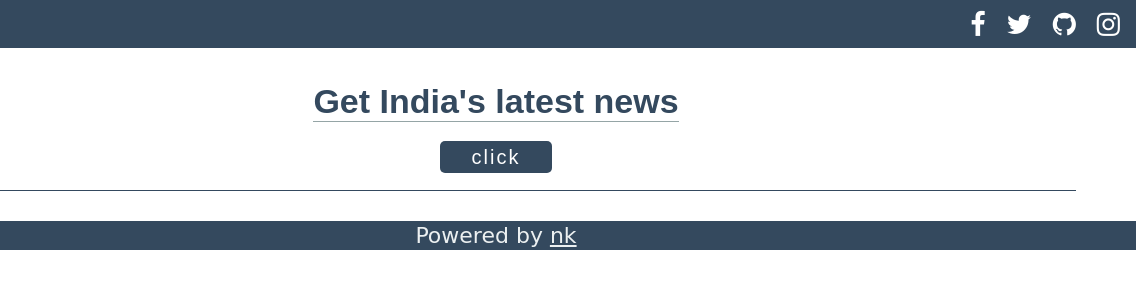
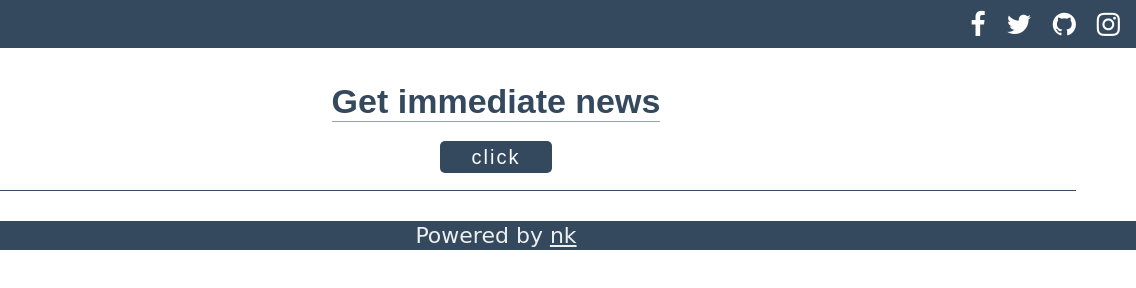
Before and after one commit to Workwithnk/iNews, a plain HTML site: page index.html in a window 1280 px wide. Shown: the full height of the page, 144-1280 px from the left. Drawn offline with Linux system fonts and the light colour scheme.

Commit message:
Title change
Title change of site

```diff
--- a/index.html
+++ b/index.html
@@ -26,7 +26,7 @@
         </div>
     </nav>
     <section id="firstSection">
-        <h2>Get India's latest news</h2>
+        <h2>Get immediate news</h2>
         <input type="button" value="click" id="btn">
     </section>
     <section id="secondSection">
```
